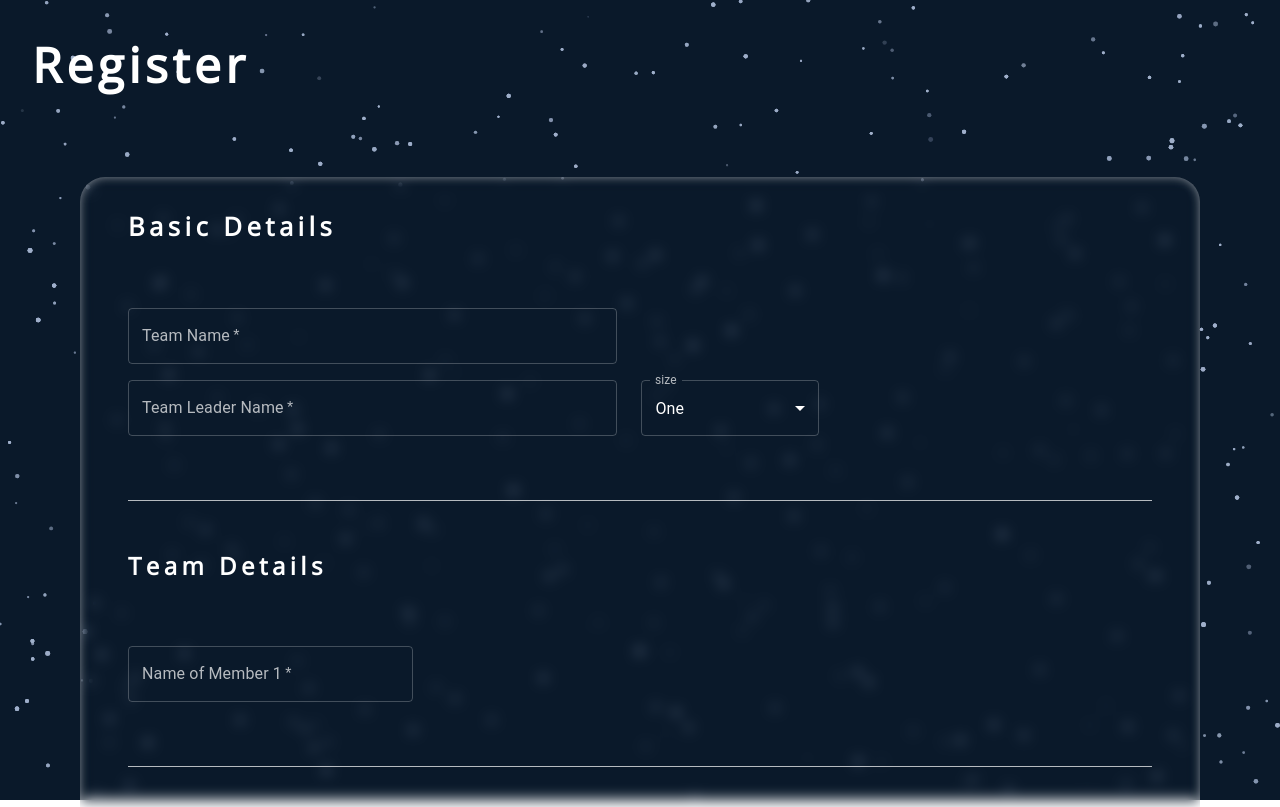
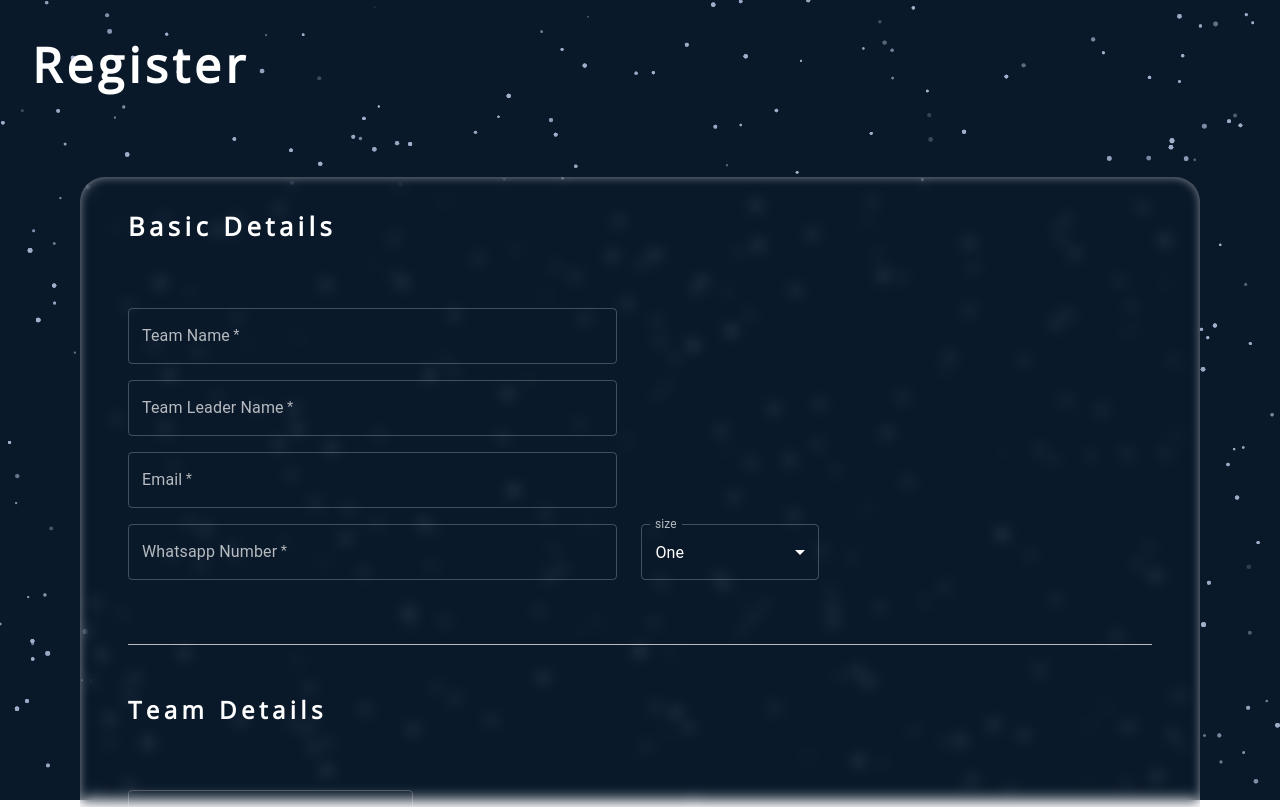
Before and after one commit to rakzool/d2d_frontend, a React (Create React App) app: page /register in a window 1280 px wide. Shown: the top 807 px of the page. Built offline with nearby package versions, Linux system fonts and the light colour scheme; a web font is replaced by a local one.

Commit message:
Register api Integration

```diff
--- a/src/api/api.js
+++ b/src/api/api.js
@@ -22,4 +22,20 @@ const userLogin = async(email,password) => {
     }
 }
 
-export {userLogin} ;
+const UserRegister = async (userData) =>{
+  const slug = '/api/register';
+  const url = `${baseRoute}${slug}`;
+
+  try{
+      axios.post(url,userData,{
+          headers:{
+              'Content-Type' : "application/json"
+          }
+      });
+  }catch(err){
+      console.log(err.message);
+  }
+
+}
+
+export {userLogin,UserRegister} ;
--- a/src/pages/RegisterPage/RegisterPage.component.jsx
+++ b/src/pages/RegisterPage/RegisterPage.component.jsx
@@ -1,6 +1,8 @@
 import React, { useState } from "react";
 import Classes from "./RegisterPage.module.scss";
 import ParticleBackground from "../../components/ParticleEffect/particleBackground.component";
+import { UserRegister } from "../../api/api";
+
 import { ThemeProvider, createTheme } from "@mui/material/styles";
 import TextField from "@mui/material/TextField";
 import MenuItem from "@mui/material/MenuItem";
@@ -26,12 +28,14 @@ export default function RegisterPage() {
       label: "Four",
     },
   ];
-const [tSize,settSize] = useState(1);
+  const [tSize, settSize] = useState(1);
 
   const [credentials, setCredentials] = useState({
     userName: "",
     password: "",
     size: "",
+    phone: "",
+    email: "",
     data: {
       teamName: "",
       teamLead: "",
@@ -50,11 +54,11 @@ const [tSize,settSize] = useState(1);
     },
   });
 
-  const handleSizeChange = (event) =>{
-    const {value,name} = event.target;
-    setCredentials({...credentials, [name] : value.toString()});
+  const handleSizeChange = (event) => {
+    const { value, name } = event.target;
+    setCredentials({ ...credentials, [name]: value.toString() });
     settSize(value);
-  }
+  };
 
   const handleTeamChange = (event) => {
     const { value, name } = event.target;
@@ -73,13 +77,15 @@ const [tSize,settSize] = useState(1);
   const handleSubmit = (event) => {
     event.preventDefault();
 
-
-    console.log(credentials);
+    // console.log(credentials);
+    UserRegister(credentials);
 
     setCredentials({
       userName: "",
       password: "",
       size: "",
+      phone: "",
+      email: "",
       data: {
         teamName: "",
         teamLead: "",
@@ -121,6 +127,25 @@ const [tSize,settSize] = useState(1);
                   sx={{ mr: 3, mt: 2 }}
                   className={Classes.InnerField}
                 />
+                <TextField
+                  required
+                  label="Email"
+                  name="email"
+                  onChange={handleDataChange}
+                  value={credentials.email}
+                  sx={{ mr: 3, mt: 2 }}
+                  className={Classes.InnerField}
+                />
+                <TextField
+                  required
+                  label="Whatsapp Number"
+                  name="phone"
+                  onChange={handleDataChange}
+                  value={credentials.phone}
+                  sx={{ mr: 3, mt: 2 }}
+                  className={Classes.InnerField}
+                />
+
                 <TextField
                   select
                   label="size"
```
